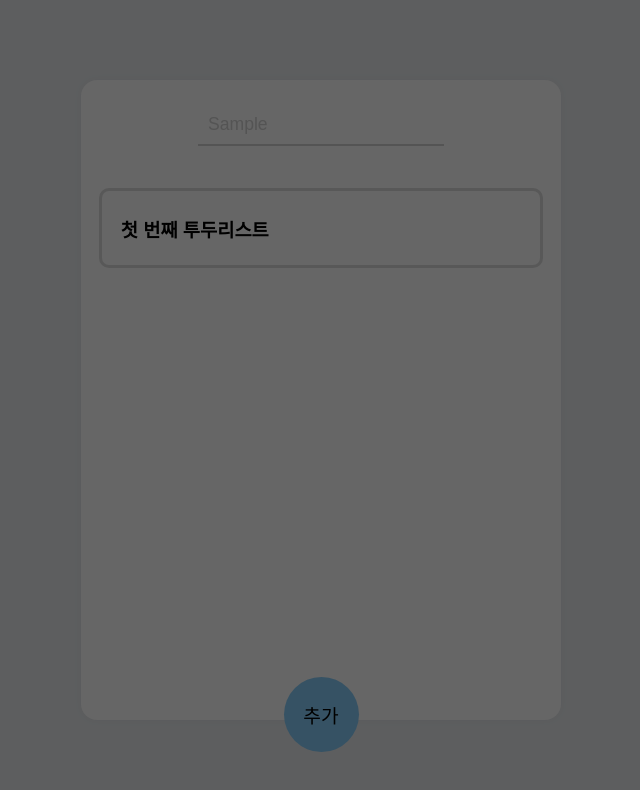
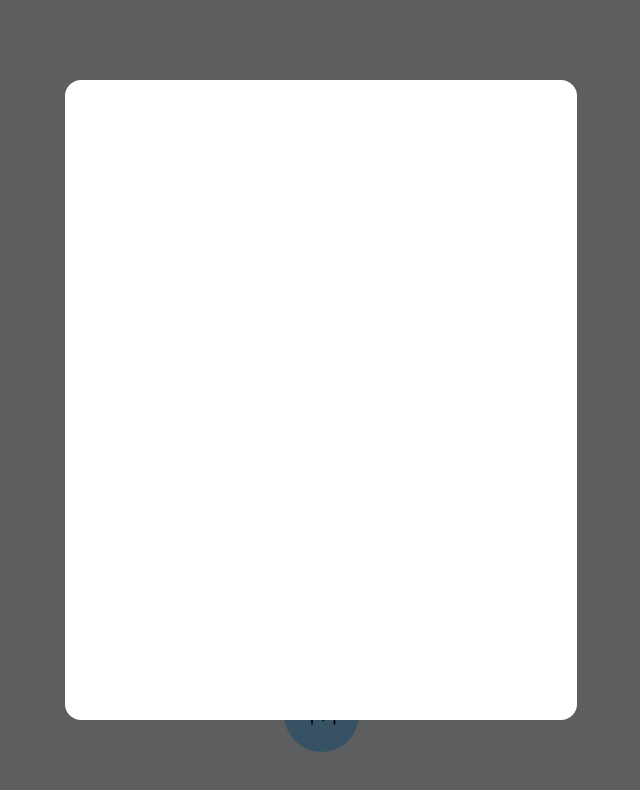
Before and after one commit to acccdang/my-todolist, a React (Create React App) app: page / in a window 1280 px wide. Both pictures are taken after typing "Sample" into the empty fields and a click on the button "추가". Shown: the top 790 px of the page, without its empty margins (319-959 px from the left). Built offline with nearby package versions, Linux system fonts and the light colour scheme.

Commit message:
Portal 컴포넌트 생성 및 Add popup을 Portal 컴포넌트로 wrapping

```diff
--- a/public/index.html
+++ b/public/index.html
@@ -5,10 +5,7 @@
     <link rel="icon" href="%PUBLIC_URL%/favicon.ico" />
     <meta name="viewport" content="width=device-width, initial-scale=1" />
     <meta name="theme-color" content="#000000" />
-    <meta
-      name="description"
-      content="Web site created using create-react-app"
-    />
+    <meta name="description" content="Web site created using create-react-app" />
     <link rel="apple-touch-icon" href="%PUBLIC_URL%/logo192.png" />
     <!--
       manifest.json provides metadata used when your web app is installed on a
@@ -29,6 +26,7 @@
   <body>
     <noscript>You need to enable JavaScript to run this app.</noscript>
     <div id="root"></div>
+    <div id="add-popup-root"></div>
     <!--
       This HTML file is a template.
       If you open it directly in the browser, you will see an empty page.
--- a/src/components/AddTodoButton.tsx
+++ b/src/components/AddTodoButton.tsx
@@ -43,7 +43,7 @@ export default function AddTodoButton({ children, showAddPopup }: AddTodoButtonP
     buttonRefCurrent?.addEventListener("click", onClick);
 
     return () => {
-      const { current: buttonRefCurrent } = buttonRef;
+      // const { current: buttonRefCurrent } = buttonRef;
       buttonRefCurrent?.removeEventListener("click", onClick);
     };
   }, [onClick]);
--- /dev/null
+++ b/src/components/Portal.tsx
@@ -0,0 +1,17 @@
+import React, { useMemo } from "react";
+import { createPortal } from "react-dom";
+
+interface PortalProps {
+  children?: React.ReactNode;
+  elementId: string;
+}
+export default function Portal({ children, elementId }: PortalProps): React.ReactElement {
+  const createNewRoot = () => {
+    const createdTarget = document.createElement("div");
+    createdTarget.id = elementId;
+    return createdTarget;
+  };
+
+  const rootElement = useMemo(() => document.getElementById(elementId), [elementId]);
+  return createPortal(children, rootElement || createNewRoot());
+}
--- a/src/components/TodoAddPopup.tsx
+++ b/src/components/TodoAddPopup.tsx
@@ -1,53 +1,92 @@
-import React, { useRef, useCallback, useEffect } from "react";
-import styled from "styled-components";
-import TodoAdditionTemplate from "./TodoAdditionTemplate";
+import React from "react";
+import styled, { css } from "styled-components";
+import Portal from "./Portal";
+import TodoAddTemplate from "./TodoAddTemplate";
 
 interface StyledTodoAddPopupProps {
   visible: boolean;
 }
 const StyledTodoAddPopup = styled.div`
-  pointer-events: ${({ visible }: StyledTodoAddPopupProps) => (visible ? "auto" : "none")};
-  opacity: ${({ visible }: StyledTodoAddPopupProps) => (visible ? 1 : 0)};
+  ${({ visible }: StyledTodoAddPopupProps) => {
+    return css`
+      display: ${visible ? "flex" : "none"};
+    `;
+  }};
+
   position: fixed;
+  justify-content: center;
+  align-items: center;
+
   left: 0;
   top: 0;
   margin: 0;
   padding: 0;
   width: 100vw;
   height: 100vh;
+  z-index: 1000;
 
   transition: opacity 0.3s;
 `;
 const Overlay = styled.div`
+  position: absolute;
   width: 100%;
   height: 100%;
   background-color: rgba(0, 0, 0, 0.6);
+  z-index: -1;
 `;
 
 interface TodoAddPopupProps {
+  className?: string;
   visible: boolean;
-  hideAddPopup: () => void;
+  closeAddPopup: () => void;
 }
 
-export default function TodoAddPopup({ visible, hideAddPopup }: TodoAddPopupProps): React.ReactElement {
-  const addPopupRef = useRef<HTMLDivElement>(null);
-
-  const onClick = useCallback((ev: MouseEvent) => hideAddPopup(), [hideAddPopup]);
-
-  useEffect(() => {
-    const { current: addPopupRefCurrent } = addPopupRef;
-    addPopupRefCurrent?.addEventListener("click", onClick);
-
-    return () => {
-      const { current: addPopupRefCurrent } = addPopupRef;
-      addPopupRefCurrent?.removeEventListener("click", onClick);
-    };
-  }, [onClick]);
+function TodoAddPopup({ className, visible, closeAddPopup }: TodoAddPopupProps): React.ReactElement {
+  const onDimmedClick = (ev: React.MouseEvent) => {
+    if (ev.target === ev.currentTarget) {
+      closeAddPopup();
+    }
+  };
 
   return (
-    <StyledTodoAddPopup ref={addPopupRef} visible={visible}>
-      <Overlay />
-      <TodoAdditionTemplate />
-    </StyledTodoAddPopup>
+    <Portal elementId="add-popup-root">
+      <StyledTodoAddPopup className={className} visible={visible}>
+        <TodoAddTemplate className={visible ? "AddPopup-show" : "AddPopup-hide"} />
+        <Overlay onClick={onDimmedClick} />
+      </StyledTodoAddPopup>
+    </Portal>
   );
 }
+
+const TodoAddPopupComponent = styled(TodoAddPopup)`
+  @keyframes slideInFromBottom {
+    0% {
+      transform: translateY(100%);
+      opacity: 0;
+    }
+    100% {
+      transform: translateY(0);
+      opacity: 1;
+    }
+  }
+  @keyframes slideOutToBottom {
+    0% {
+      transform: translateY(0);
+      opacity: 1;
+    }
+    100% {
+      transform: translateY(100%);
+      opacity: 0;
+    }
+  }
+  .AddPopup-show {
+    animation-name: slideInFromBottom;
+    animation-duration: 0.3s;
+  }
+  .AddPopup-hide {
+    animation-name: slideOutToBottom;
+    animation-duration: 0.3s;
+  }
+`;
+
+export default TodoAddPopupComponent;
--- /dev/null
+++ b/src/components/TodoAddTemplate.tsx
@@ -0,0 +1,29 @@
+import React from "react";
+import styled from "styled-components";
+
+const StyledTodoAddTemplate = styled.div`
+  position: absolute;
+  background-color: #ffffff;
+  width: 40vw;
+  height: 80vh;
+  border-radius: 16px;
+  z-index: 1;
+`;
+
+interface TodoAddTemplateProps {
+  className: string;
+}
+function TodoAddTemplateComponent({ className }: TodoAddTemplateProps): React.ReactElement {
+  return (
+    <StyledTodoAddTemplate className={className}>
+      <></>
+    </StyledTodoAddTemplate>
+  );
+}
+
+const TodoAddTemplate = styled(TodoAddTemplateComponent)`
+  .test-class {
+    background-color: yellow;
+  }
+`;
+export default TodoAddTemplate;
--- a/src/components/TodoAdditionTemplate.tsx
+++ /dev/null
@@ -1,12 +0,0 @@
-import React from "react";
-import styled from "styled-components";
-
-const StyledTodoAdditionTemplate = styled.div``;
-
-export default function TodoAdditionTemplate(): React.ReactElement {
-  return (
-    <StyledTodoAdditionTemplate>
-      <></>
-    </StyledTodoAdditionTemplate>
-  );
-}
--- a/src/components/TodoTemplate.tsx
+++ b/src/components/TodoTemplate.tsx
@@ -26,14 +26,14 @@ export default function TodoTemplate({ children }: TodoTemplateProps): React.Rea
   const [addPopupVisible, setAddPopupVisible] = useState(false);
 
   const showAddPopup = () => setAddPopupVisible(true);
-  const hideAddPopup = () => setAddPopupVisible(false);
+  const closeAddPopup = () => setAddPopupVisible(false);
 
   return (
     <StyledTodoTemplate>
       <>
         {children}
         <AddTodoButton showAddPopup={showAddPopup}>추가</AddTodoButton>
-        <TodoAddPopup visible={addPopupVisible} hideAddPopup={hideAddPopup} />
+        <TodoAddPopup visible={addPopupVisible} closeAddPopup={closeAddPopup} />
       </>
     </StyledTodoTemplate>
   );
```
